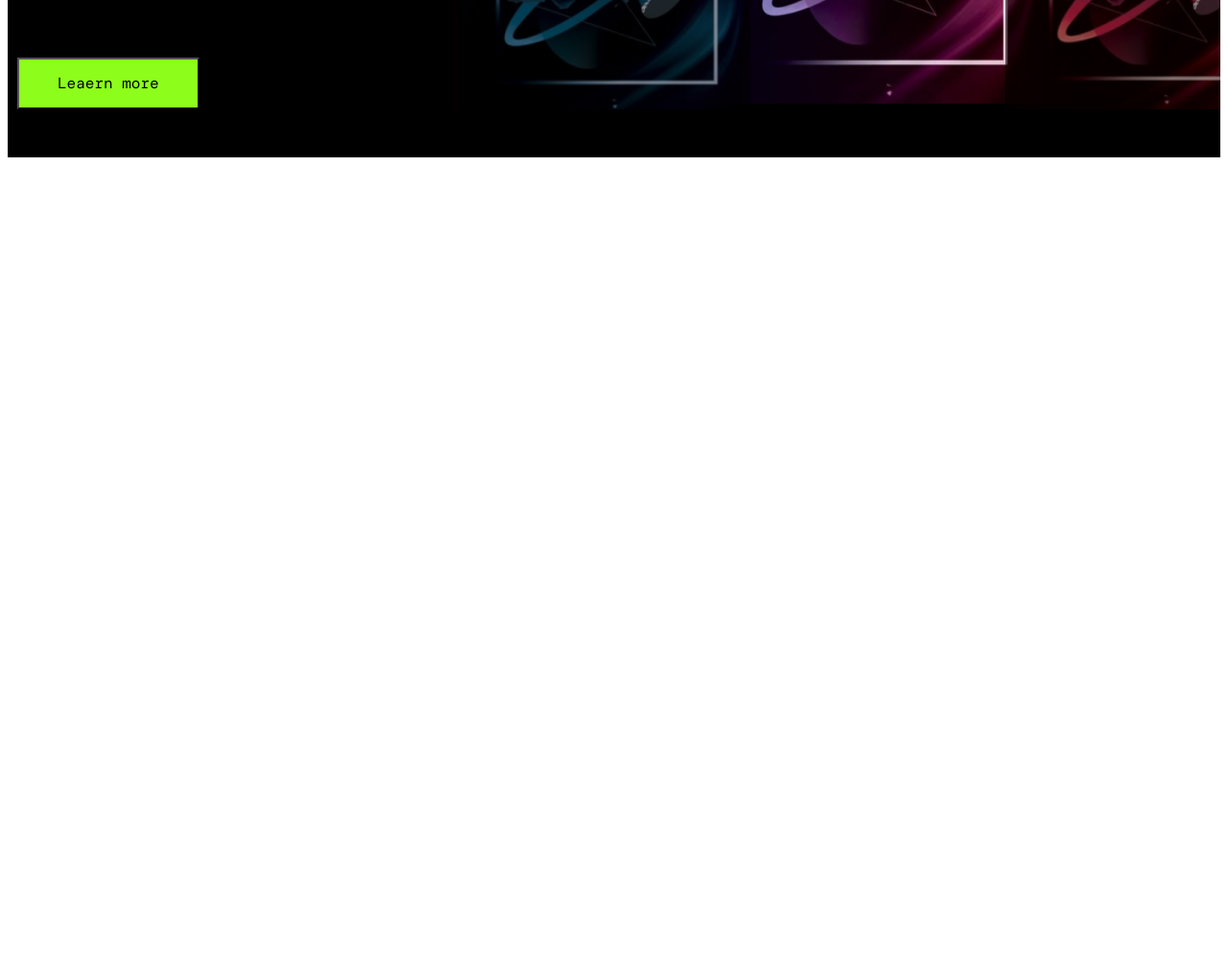
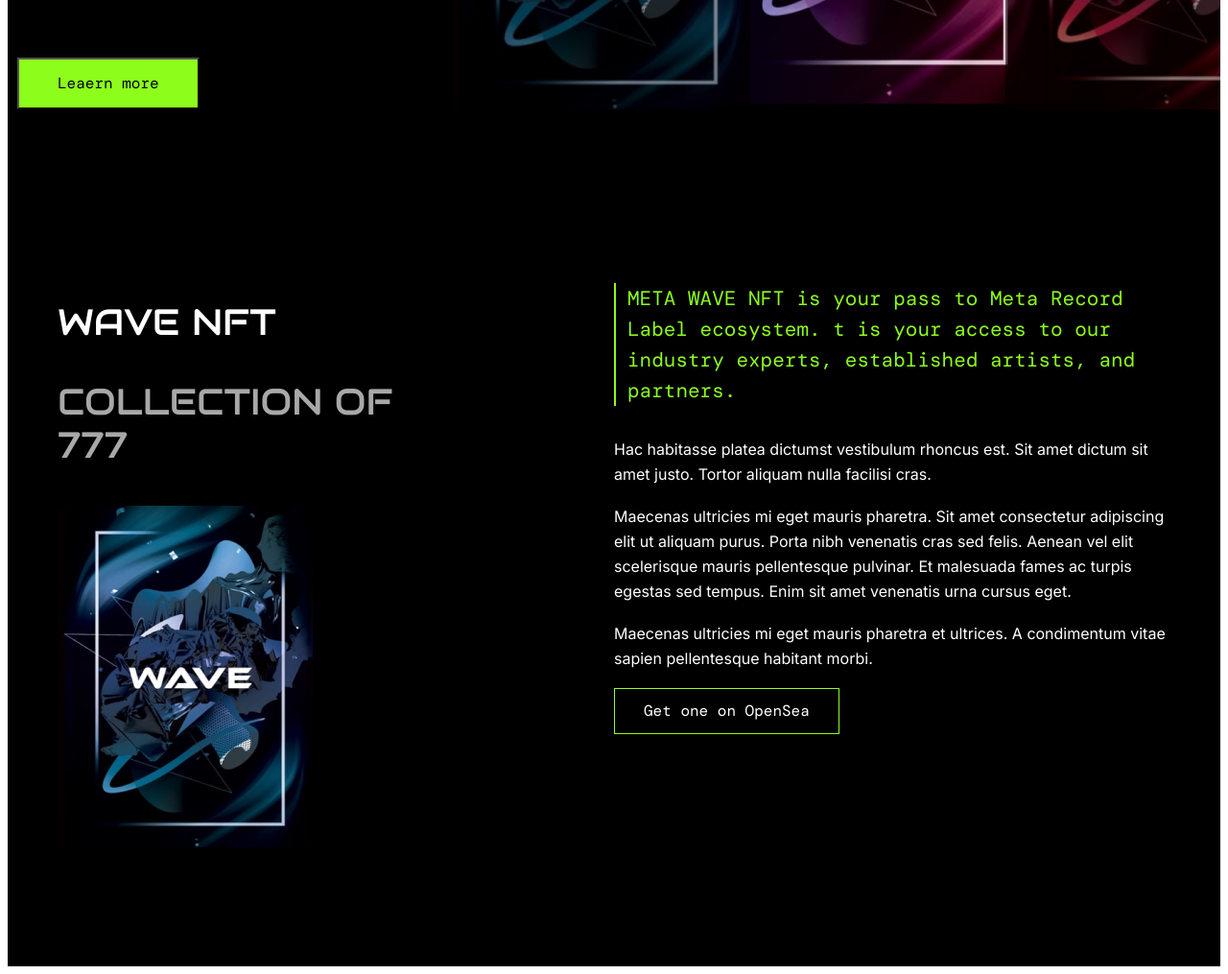
Before and after one commit to Anyatsko/Final-maket, a website built with Parcel: page src/index.html in a window 1280 px wide. Shown: the part 500-1515 px from the top of the page at 96% size. Before the commit the page ends 800 px from the top, so only its background shows below. Built offline with nearby package versions, Linux system fonts and the light colour scheme.

Commit message:
add wave NFTs

```diff
--- a/src/index.html
+++ b/src/index.html
@@ -33,7 +33,7 @@
 
     <section class="promo">
         <div class="container">
-            <div class="promo-main_info">
+            <div class="promo-info">
                 <h1>META RECORD LABEl</h1>
             <p class="descr">Lorem ipsum dolor sit amet, consectetur adipiscing
                 elit. Suspendisse varius enim in eros elementum tristique.</p>
@@ -41,9 +41,30 @@
             </div>
 
             <div class="promo-cards">
-                <img src="./img/wave-blue.png" class="cards cards_blue" alt="cards">
-                <img src="./img/wave-purpule.png" class="cards cards_purpule" alt="cards">
-                <img src="./img/wave-pink.png" class="cards cards_pink" alt="cards">
+                <img src="./img/wave-blue.png" class="cards cards_blue" alt="card">
+                <img src="./img/wave-purpule.png" class="cards cards_purpule" alt="card">
+                <img src="./img/wave-pink.png" class="cards cards_pink" alt="card">
+            </div>
+        </div>
+    </section>
+
+    <section class="wave">
+        <div class="container">
+            <div class="wave-title">
+                <h2>wave NFT</h2>
+                <p class="subtitle">COLLECTION of 777</p>
+                <img src="./img/wave-blue.png" alt="card">
+            </div>
+
+            <div class="wave-info">
+                <p class="wave-info__definition">META WAVE NFT is your pass to Meta Record Label ecosystem.
+                t is your access to our industry experts, established artists, and partners.</p>
+                <p class="wave-info__descr">Hac habitasse platea dictumst vestibulum rhoncus est. Sit amet dictum sit amet justo.
+                Tortor aliquam nulla facilisi cras.</p>
+                <p class="wave-info__descr">Maecenas ultricies mi eget mauris pharetra. Sit amet consectetur adipiscing elit ut aliquam purus. Porta nibh venenatis cras sed felis.
+                Aenean vel elit scelerisque mauris pellentesque pulvinar. Et malesuada fames ac turpis egestas sed tempus. Enim sit amet venenatis urna cursus eget.</p>
+                <p class="wave-info__descr">Maecenas ultricies mi eget mauris pharetra et ultrices. A condimentum vitae sapien pellentesque habitant morbi.</p>
+                <button>Get one on OpenSea</button>
             </div>
         </div>
     </section>
--- a/src/styles/main.scss
+++ b/src/styles/main.scss
@@ -63,7 +63,7 @@
         & a{
             padding: 8px;
             background-color: white;
-      }
+        }
     }
 }
 
@@ -78,7 +78,6 @@
         overflow: hidden;
         display: flex;
         justify-content: space-around;
-
 
         h1{
             font-family: 'Audiowide', sans-serif;
@@ -124,7 +123,68 @@
             background-color: #8DFD1B;
 
         }
+    }
+}
 
+// wave
+
+.wave {
+    background-color: black;
+    padding: 110px 0 120px 0;
+
+    .container{
+        max-width: 1160px;
+        display: flex;
+        justify-content: space-between;
+        gap: 146px;
+
+        .wave-title{
+            padding-top: 7px;
+        }
+
+        h2{
+            @include title;
+            color: #ffff;
+        }
+
+        .subtitle {
+            @include title;
+            color: #A8A8A8;
+            margin-bottom: 41px;
+        }
+
+        .wave-info{
+            max-width: 580px;
+
+
+            &__definition {
+                @include text;
+                font-family: 'DM Mono', monospace;
+                font-size: 21px;
+                line-height: 32px;
+                color: #8DFD1B;
+                border-left: 2px solid #8DFD1B ;
+                padding-left: 12px;
+                margin-bottom: 32px;
+            }
+
+            &__descr {
+                @include text;
+                font-size: 16px;
+                line-height: 26px;
+                margin-bottom: 18px;
+            }
+
+            button {
+                @include text;
+                font-family: 'DM Mono', capitalize;
+                font-size: 16px;
+                line-height: 16px;
+                text-align: center;
+                padding: 15px 30px;
+                border: 1px solid #8DFD1B;
+                background-color:#000000
+            }
+        }
     }
-
 }
--- a/src/styles/media.scss
+++ b/src/styles/media.scss
@@ -45,7 +45,7 @@
             flex-direction: column;
             align-items:center;
 
-            .promo-main_info {
+            .promo-info {
                 display: flex;
                 flex-direction: column;
                 align-items: center;
@@ -63,28 +63,51 @@
 }
 
 @media all and (max-width: 750px) {
-   .promo {
-    .container {
-        h1 {
+    .promo {
+
+        .container {
+            h1 {
             text-align: center;
             margin-bottom: 20px;
             font-size: 40px;
             line-height: 40px;
         }
-        .descr {
+            .descr {
             align-items: center;
             margin-bottom: 10px;
             text-align: center;
         }
-        .promo-cards{
+            .promo-cards{
             display: none;
         }
-
-        button{
+            button{
             margin-bottom: 0;
         }
+        }
+    }
+}
 
+// wave
 
+@media all and (max-width: 790px) {
+    .wave {
+        padding: 50px 10px;
+        .container {
+            flex-direction: column;
+            align-items: center;
+            gap: 45px;
+        }
     }
-   }
 }
+
+@media all and (max-width: 680px) {
+    .wave {
+        .container {
+            gap: 0;
+
+            img {
+                display: none;
+            }
+        }
+    }
+}
--- a/src/styles/mixin.scss
+++ b/src/styles/mixin.scss
@@ -4,5 +4,13 @@
     font-style: normal;
     font-weight: 400;
     color: white;
+}
 
+@mixin title {
+    font-family: 'Audiowide', sans-serif;
+    font-style: normal;
+    font-weight: 400;
+    font-size: 38px;
+    line-height: 45px;
+    text-transform: uppercase;
 }
```
Also changed, not shown: dist/index.html, 5 other files.
